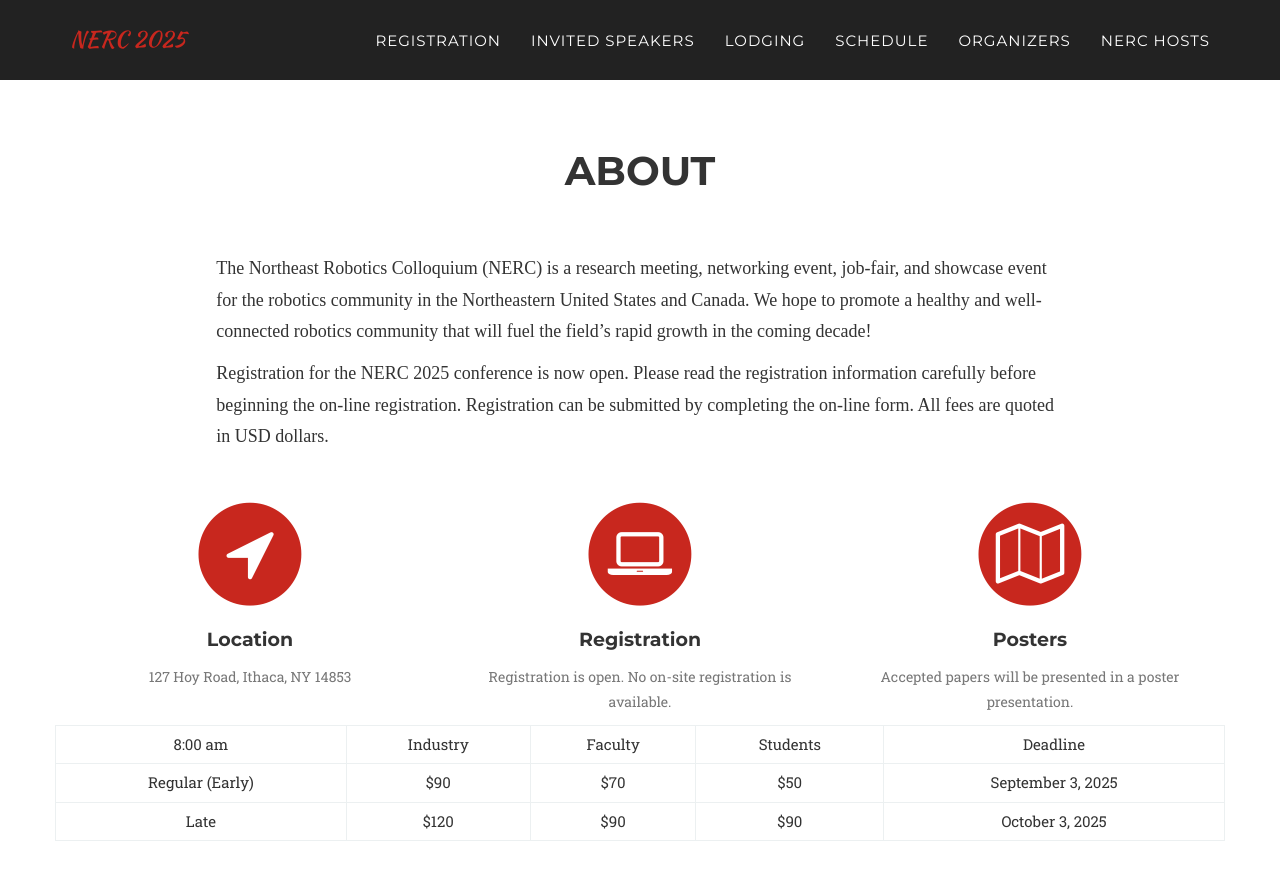
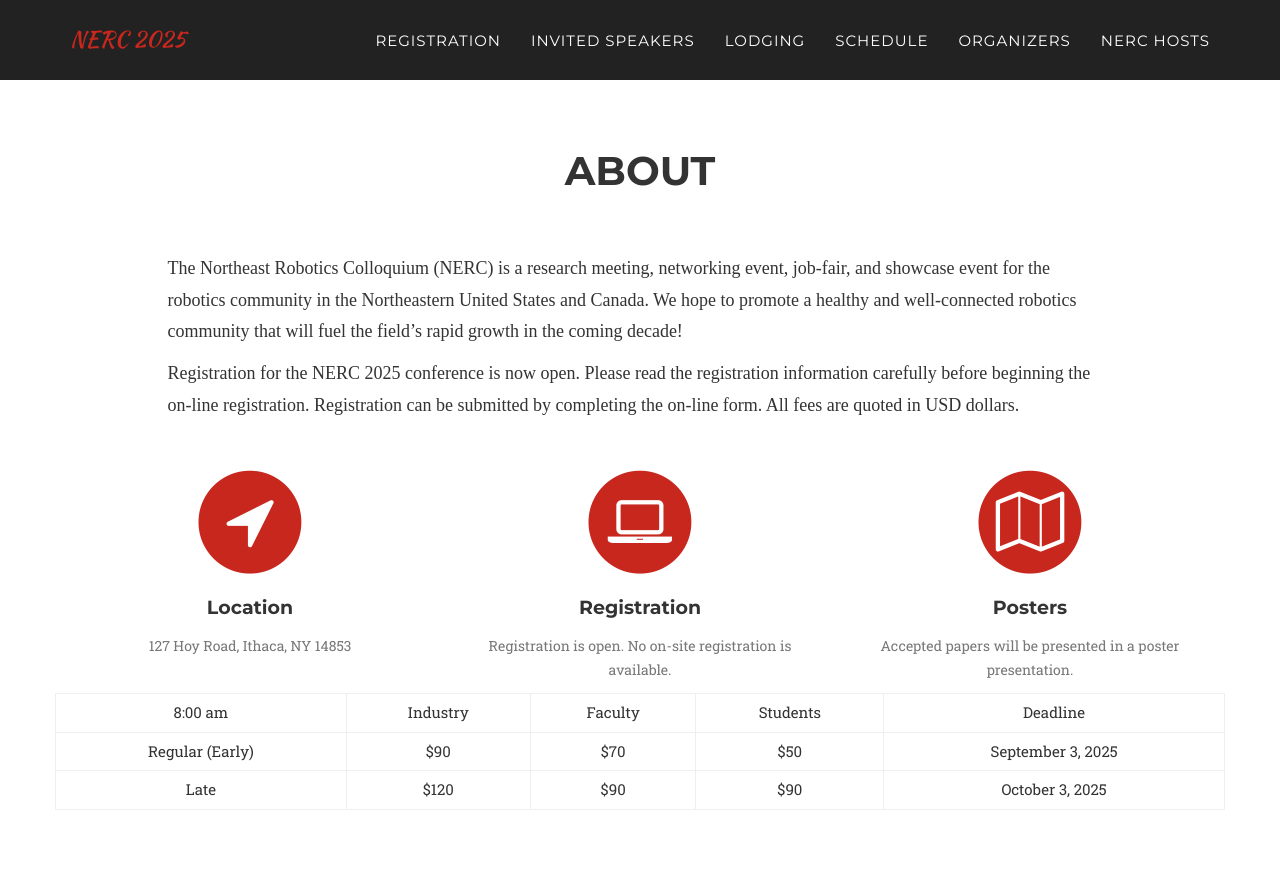
Before and after one commit to Cornell-Tech-AIRLab/cornell2025.nerc.io, a Jekyll site: the page built from index.html, in a window 1280 px wide and 900 px high, scrolled down 766 px. Shown: the top 880 px of the window. Built offline with Jekyll 4.4.1, drawn with Linux system fonts in a browser that asks for light colours; some web fonts are replaced.

Commit message:
reg col 10

```diff
--- a/_includes/registration.html
+++ b/_includes/registration.html
@@ -8,7 +8,7 @@
         <!-- <h3 class="section-subheading">Registration for the NERC 2025 conference is now open. Please read the registration information carefully before beginning the on-line registration. Registration can be submitted by completing the on-line form. All fees are quoted in USD dollars.</h3> -->
 
       </div>
-      <div class="col-sm-9" style="float:none;margin:auto;">
+      <div class="col-sm-10" style="float:none;margin:auto;">
         <p style="font-family: 'Times New Roman', Times, serif; font-size: 18px;">The Northeast Robotics Colloquium (NERC) is a research meeting, networking event, job-fair, and showcase event for the robotics community in the Northeastern United States and Canada. We hope to promote a healthy and well-connected robotics community that will fuel the field’s rapid growth in the coming decade!</p>
         <p style="font-family: 'Times New Roman', Times, serif; font-size: 18px;">Registration for the NERC 2025 conference is now open. Please read the registration information carefully before beginning the on-line registration. Registration can be submitted by completing the on-line form. All fees are quoted in USD dollars.<br><br></p>
       </div>
```
